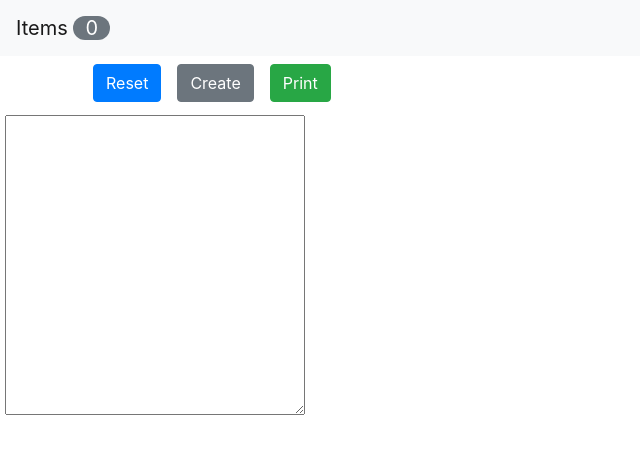
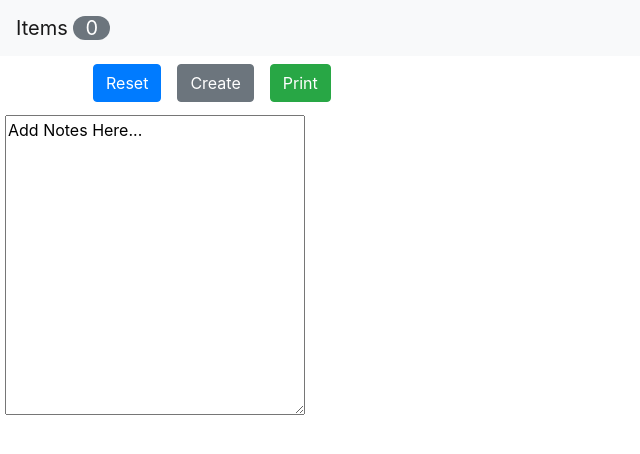
Before and after one commit to mohammadawwad/Shopping-List, a React (Create React App) app: page / in a window 1280 px wide. Shown: the top 454 px of the page, without its empty margins (0-640 px from the left). Built offline with nearby package versions, Linux system fonts and the light colour scheme.

Commit message:
testing git updates

```diff
--- a/src/App.js
+++ b/src/App.js
@@ -113,7 +113,6 @@ class App extends Component {
     var table = document.getElementById("myList");
     for (x = table.rows.length; x > 1; x--) {
       //creates deletes all data in the chart
-      alert(x);
       table.deleteRow(1);
     }
   };
@@ -176,7 +175,10 @@ class App extends Component {
           />
         </main>
 
-        {/**Renders the table where data will be placed into */}
+        {
+          /**Renders the table where data will be placed into */
+          alert("Update gitHub")
+        }
         <div className="mx-auto">
           <table id="myList">
             <tr>
@@ -186,7 +188,7 @@ class App extends Component {
           </table>
         </div>
 
-        <textarea id="notes"></textarea>
+        <textarea id="notes">Add Notes Here...</textarea>
 
         <style>
           {/**CSS styling for the table */}
```
Also changed, not shown: 1 other file (tests, documents, lock files or other folders).
